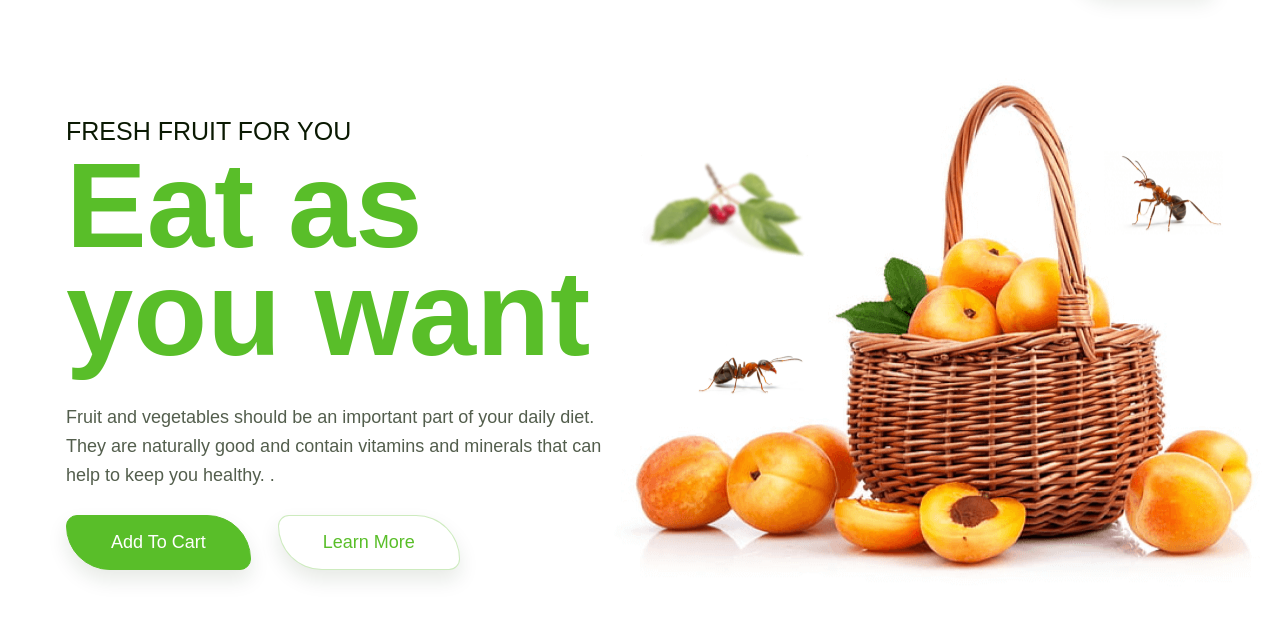
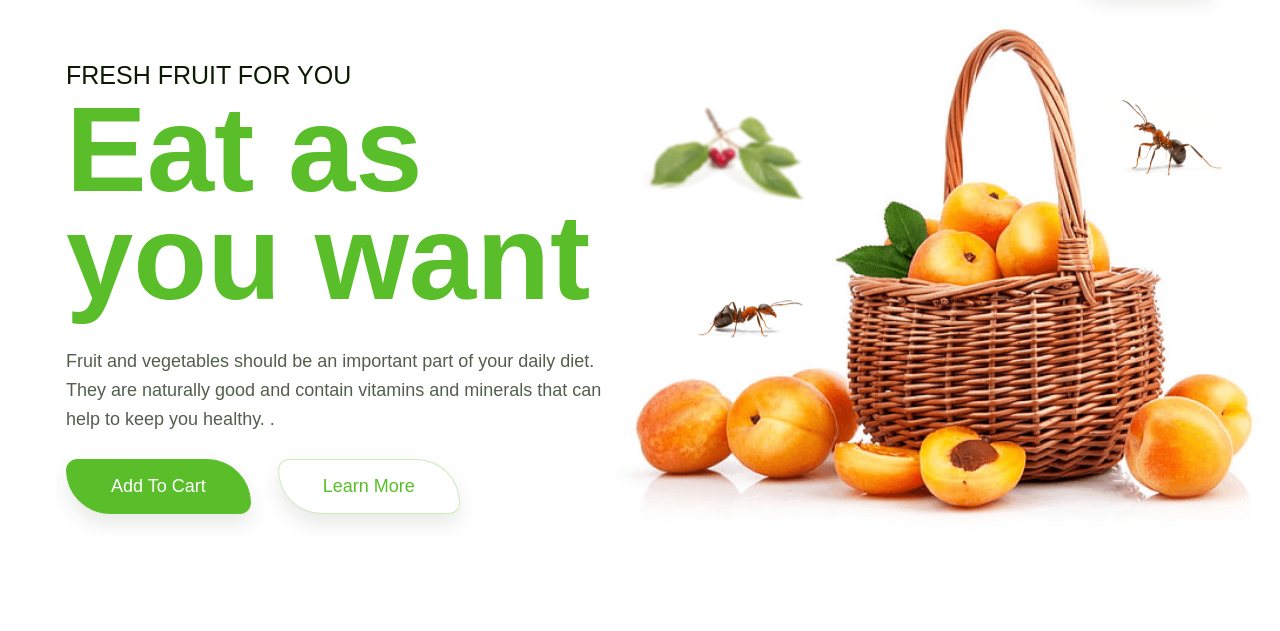
Before and after one commit to valeriyanechy/fresh, a plain HTML site: page index.html in a window 1280 px wide. Shown: the part 98-729 px from the top of the page. Drawn offline with Linux system fonts and the light colour scheme; a web font is replaced by a local one.

Commit message:
added changes

```diff
--- a/styles/components/base.scss
+++ b/styles/components/base.scss
@@ -42,3 +42,9 @@ a {
     padding: 0 15px;
     margin: 0 auto;
 }
+
+@media(max-width: 1024px) {
+    .hero__img {
+
+    }
+}
--- a/styles/components/hero.scss
+++ b/styles/components/hero.scss
@@ -1,5 +1,5 @@
 .hero {
-    padding: 86px 0 60px;
+    padding: 30px 0 60px;
 
     &__wrap {
         display: flex;
```
Also changed, not shown: styles/style.css, 1 other file.
